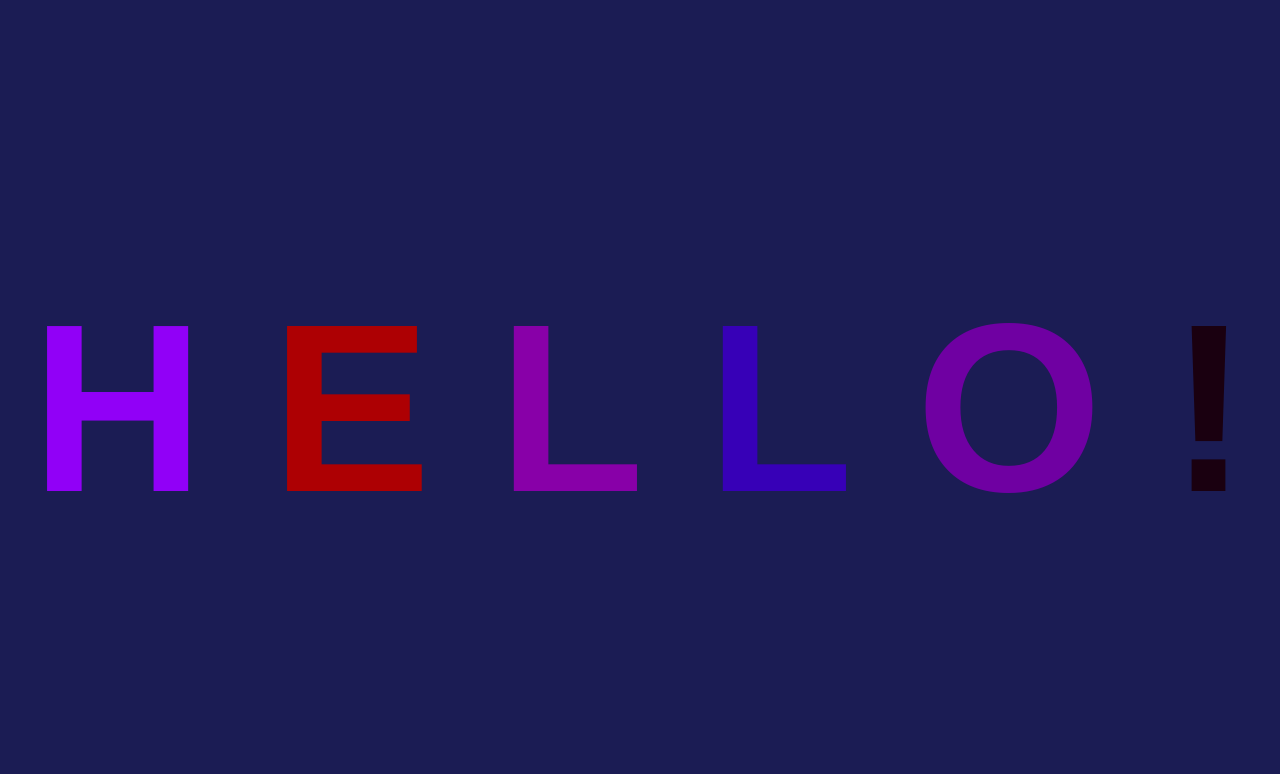
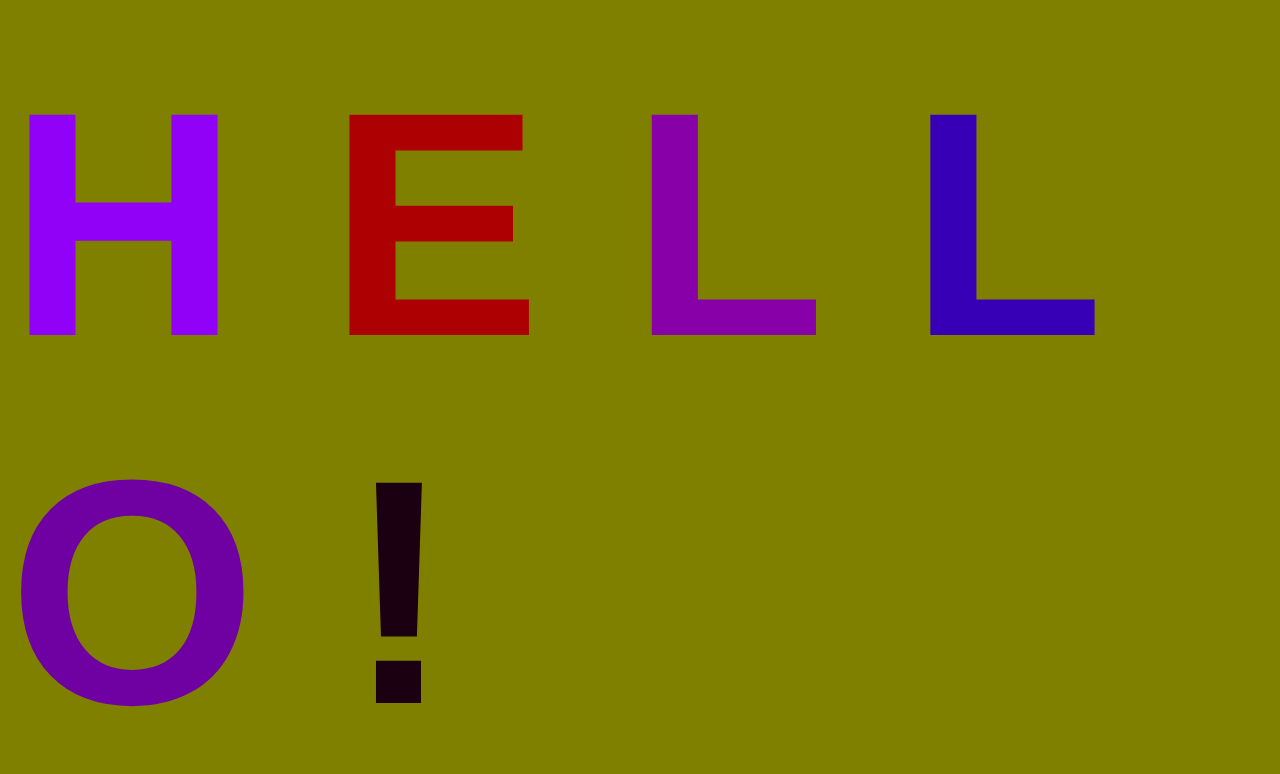
Before and after one commit to zackhoff42/AnimatedTextGitDemo, a plain HTML site: page index.html in a window 1280 px wide. Drawn offline with Linux system fonts and the light colour scheme.

Commit message:
change bg to olive

```diff
--- a/app.css
+++ b/app.css
@@ -3,11 +3,11 @@ body {
     justify-content: center;
     align-items: center;
     height: 100vh;
-    background-color: rgb(27, 28, 84);
+    background-color: olive;
 }
 
 h1 {
-    font-size: 15rem;
+    font-size: 20rem;
     font-family: Arial, Helvetica, sans-serif;
 }
 
```
